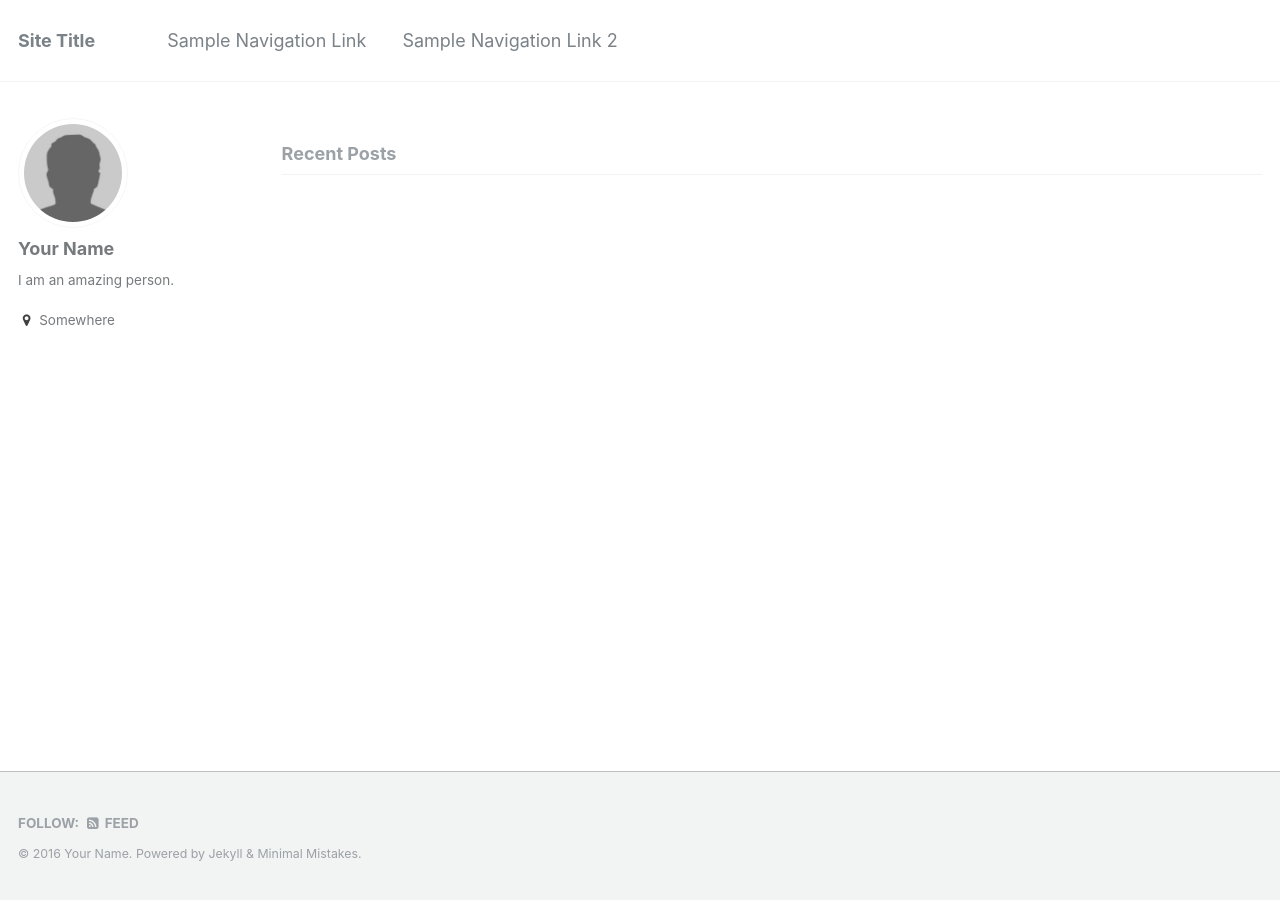
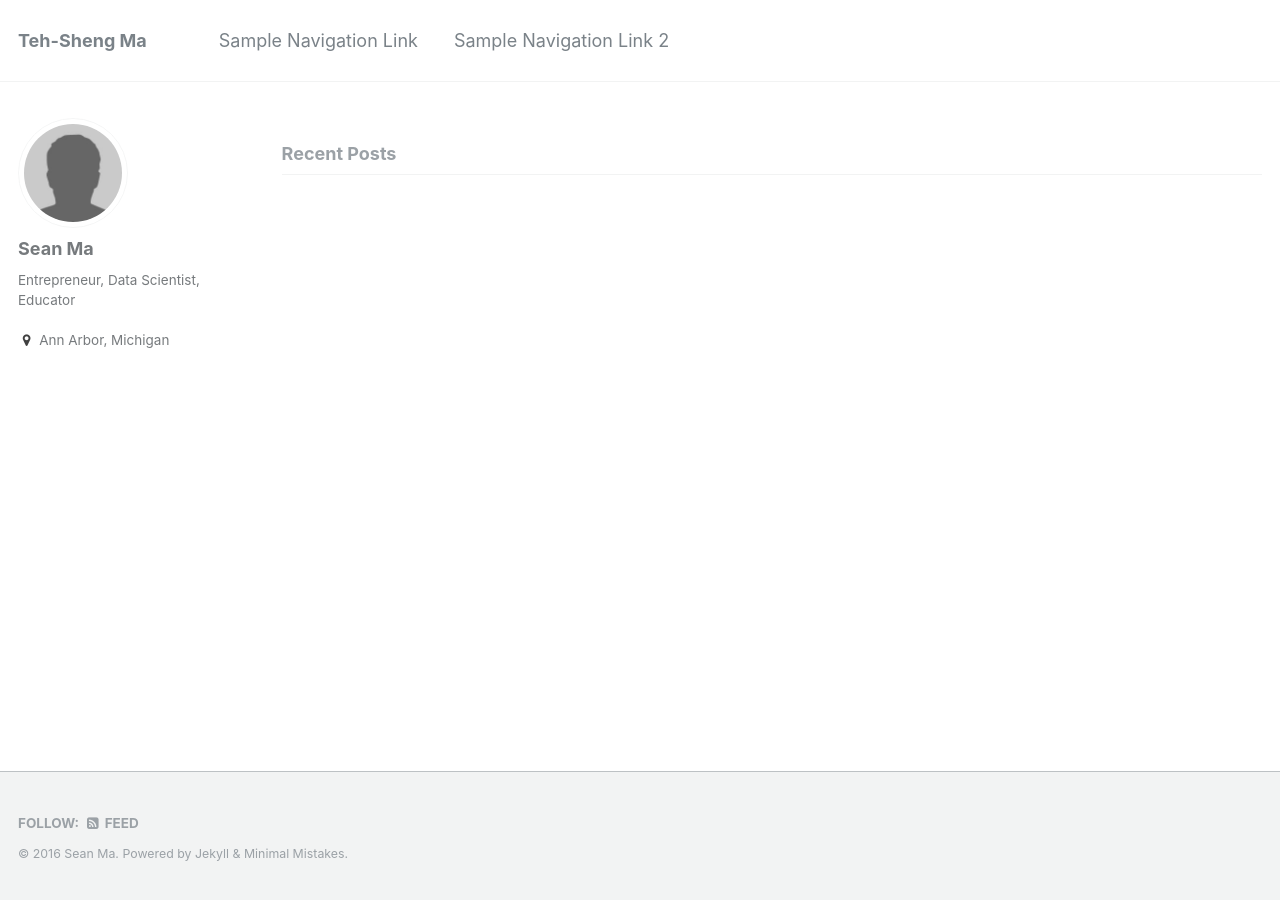
Before and after one commit to seantma/seantma.github.io, a Jekyll site: the page built from index.html, in a window 1280 px wide. Built offline with Jekyll 4.4.1, drawn with Linux system fonts in a browser that asks for light colours; the list of posts is cut into pages by our own code.

Commit message:
updating config file

```diff
--- a/_config.yml
+++ b/_config.yml
@@ -7,11 +7,11 @@
 
 # Site Settings
 locale                   : "en"
-title                    : "Site Title"
+title                    : "Teh-Sheng Ma"
 title_separator          : "-"
-name                     : "Your Name"
-description              : "An amazing website."
-url                      : # the base hostname & protocol for your site e.g. "https://mmistakes.github.io"
+name                     : "Sean Ma"
+description              : "thoughts on data science, entrepreneurship education & experiments"
+url                      : "https://seantma.github.io" # the base hostname & protocol for your site e.g. "https://mmistakes.github.io"
 baseurl                  : # the subpath of your site, e.g. "/blog"
 repository               : # GitHub username/repo-name e.g. "mmistakes/minimal-mistakes"
 teaser                   : # filename of teaser fallback teaser image placed in /images/, .e.g. "500x300.png"
@@ -77,10 +77,10 @@ analytics:
 
 # Site Author
 author:
-  name             : "Your Name"
+  name             : "Sean Ma"
   avatar           : "bio-photo.jpg"
-  bio              : "I am an amazing person."
-  location         : "Somewhere"
+  bio              : "Entrepreneur, Data Scientist, Educator"
+  location         : "Ann Arbor, Michigan"
   email            :
   uri              :
   bitbucket        :
```
